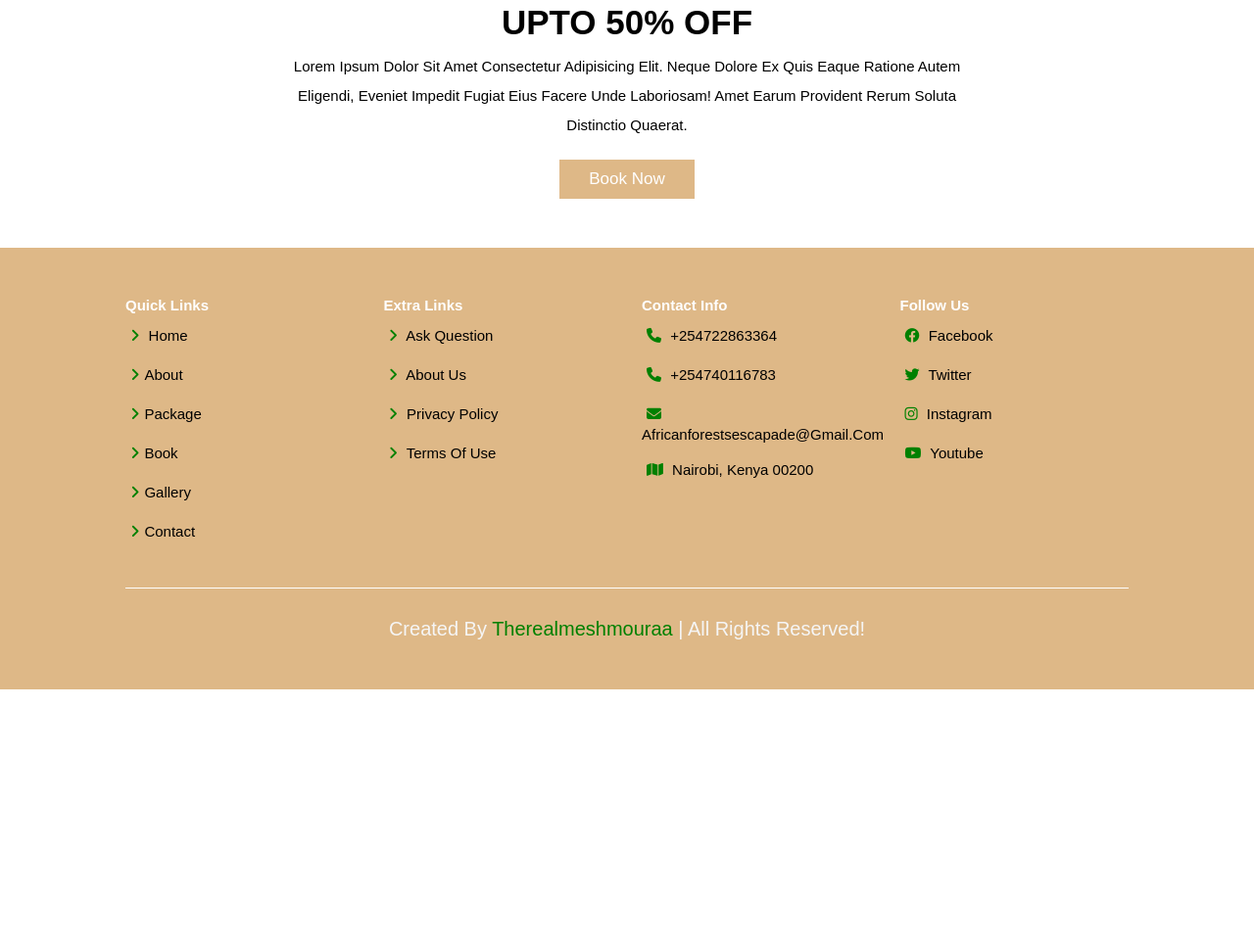
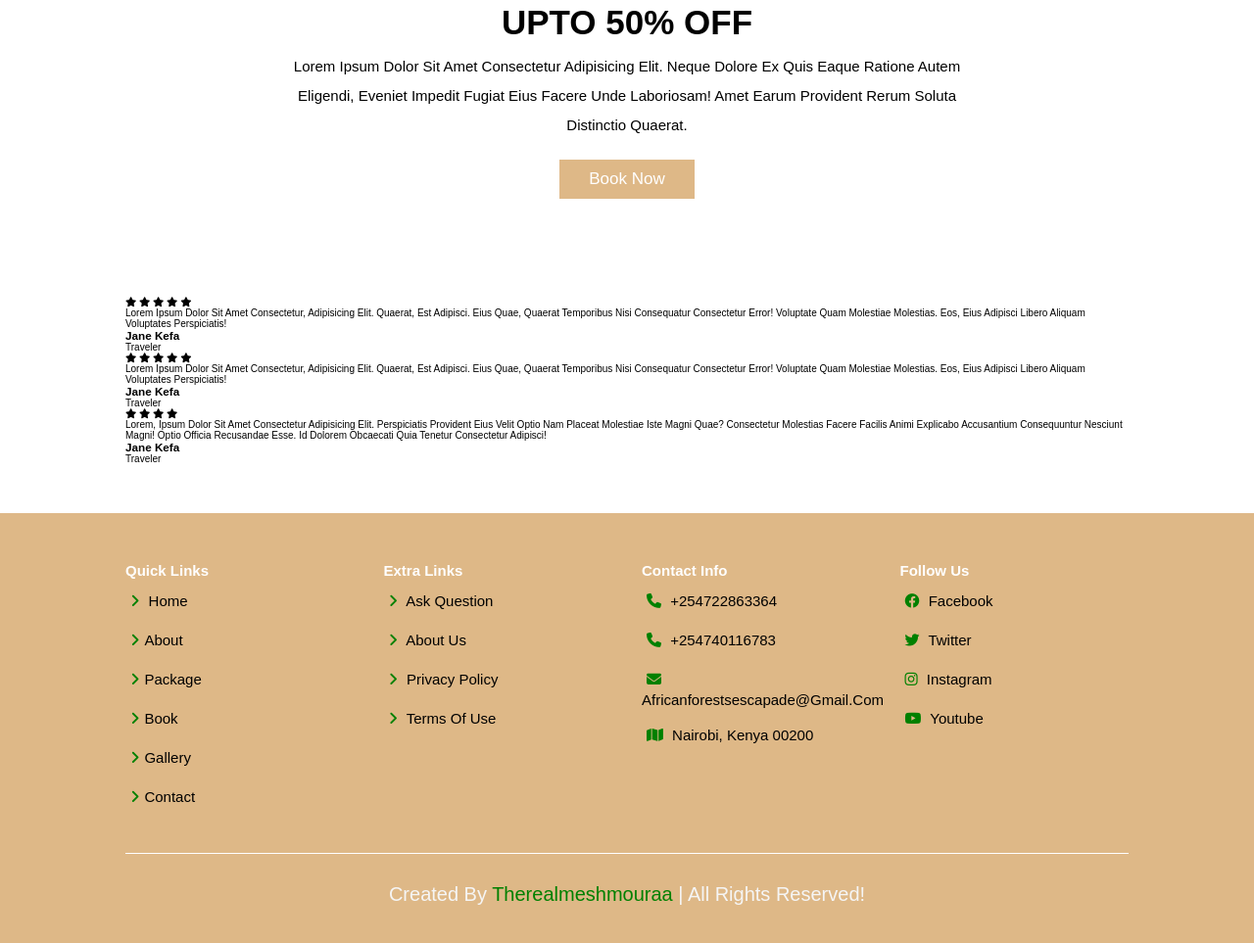
Before and after one commit to sammwaura/AFEL, a plain HTML site: page index.html in a window 1280 px wide. Shown: the part 2312-3275 px from the top of the page at 98% size. Before the commit the page ends 3016 px from the top, so only its background shows below. Drawn offline with nearby package versions, Linux system fonts and the light colour scheme.

Commit message:
modify index file

```diff
--- a/index.html
+++ b/index.html
@@ -190,6 +190,57 @@
 
 </section>
 <!-- home offer section ends -->
+<!-- review section starts -->
+<section class="reviews">
+    <div class="reviews-slider">
+
+        <div class="w">
+
+            <div class="slide">
+                <div class="stars">
+                    <i class="fas fa-star"></i>
+                    <i class="fas fa-star"></i>
+                    <i class="fas fa-star"></i>
+                    <i class="fas fa-star"></i>
+                    <i class="fas fa-star"></i>
+                </div>
+                <p>Lorem ipsum dolor sit amet consectetur, adipisicing elit. Quaerat, est adipisci. Eius quae, quaerat temporibus nisi consequatur consectetur error! Voluptate quam molestiae molestias. Eos, eius adipisci libero aliquam voluptates perspiciatis!</p>
+                <h3>Jane Kefa</h3>
+                <span>Traveler</span>
+                <img src="assets/images/" alt="">
+            </div>
+
+            <div class="slide">
+                <div class="stars">
+                    <i class="fas fa-star"></i>
+                    <i class="fas fa-star"></i>
+                    <i class="fas fa-star"></i>
+                    <i class="fas fa-star"></i>
+                    <i class="fas fa-star"></i>
+                </div>
+                <p>Lorem ipsum dolor sit amet consectetur, adipisicing elit. Quaerat, est adipisci. Eius quae, quaerat temporibus nisi consequatur consectetur error! Voluptate quam molestiae molestias. Eos, eius adipisci libero aliquam voluptates perspiciatis!</p>
+                <h3>Jane Kefa</h3>
+                <span>Traveler</span>
+                <img src="assets/images/" alt="">
+            </div>
+
+            <div class="slide">
+                <div class="stars">
+                    <i class="fas fa-star"></i>
+                    <i class="fas fa-star"></i>
+                    <i class="fas fa-star"></i>
+                    <i class="fas fa-star"></i>
+                </div>
+                <p>Lorem, ipsum dolor sit amet consectetur adipisicing elit. Perspiciatis provident eius velit optio nam placeat molestiae iste magni quae? Consectetur molestias facere facilis animi explicabo accusantium consequuntur nesciunt magni! Optio officia recusandae esse. Id dolorem obcaecati quia tenetur consectetur adipisci!</p>
+                <h3>Jane Kefa</h3>
+                <span>Traveler</span>
+                <img src="assets/images/" alt="">
+            </div>
+        </div>
+
+    </div>
+</section>
+<!-- review section ends -->
 <!-- footer section starts -->
 <section class="footer">
     <div class="box-container">
```
Also changed, not shown: about.html (+5 -5 lines).
